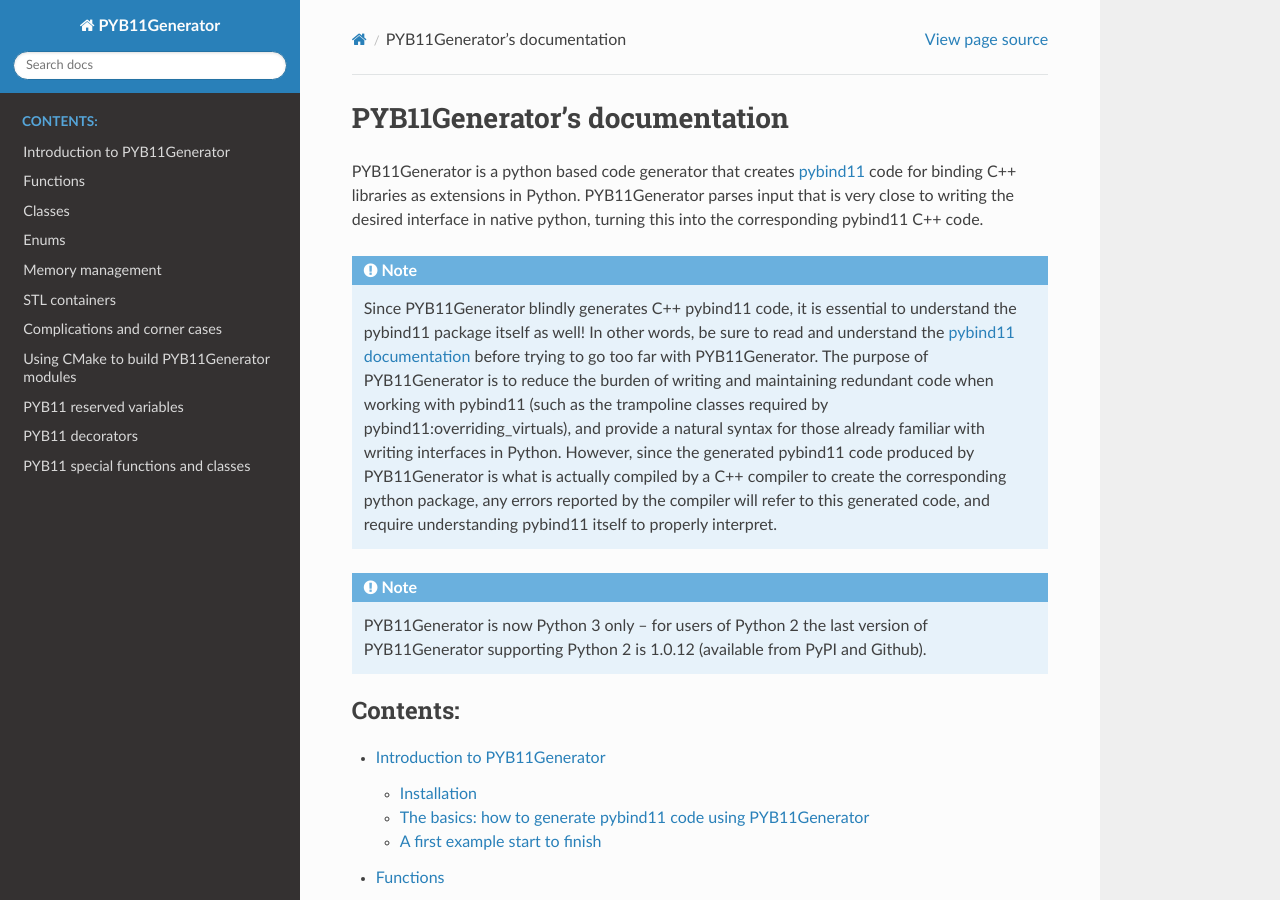
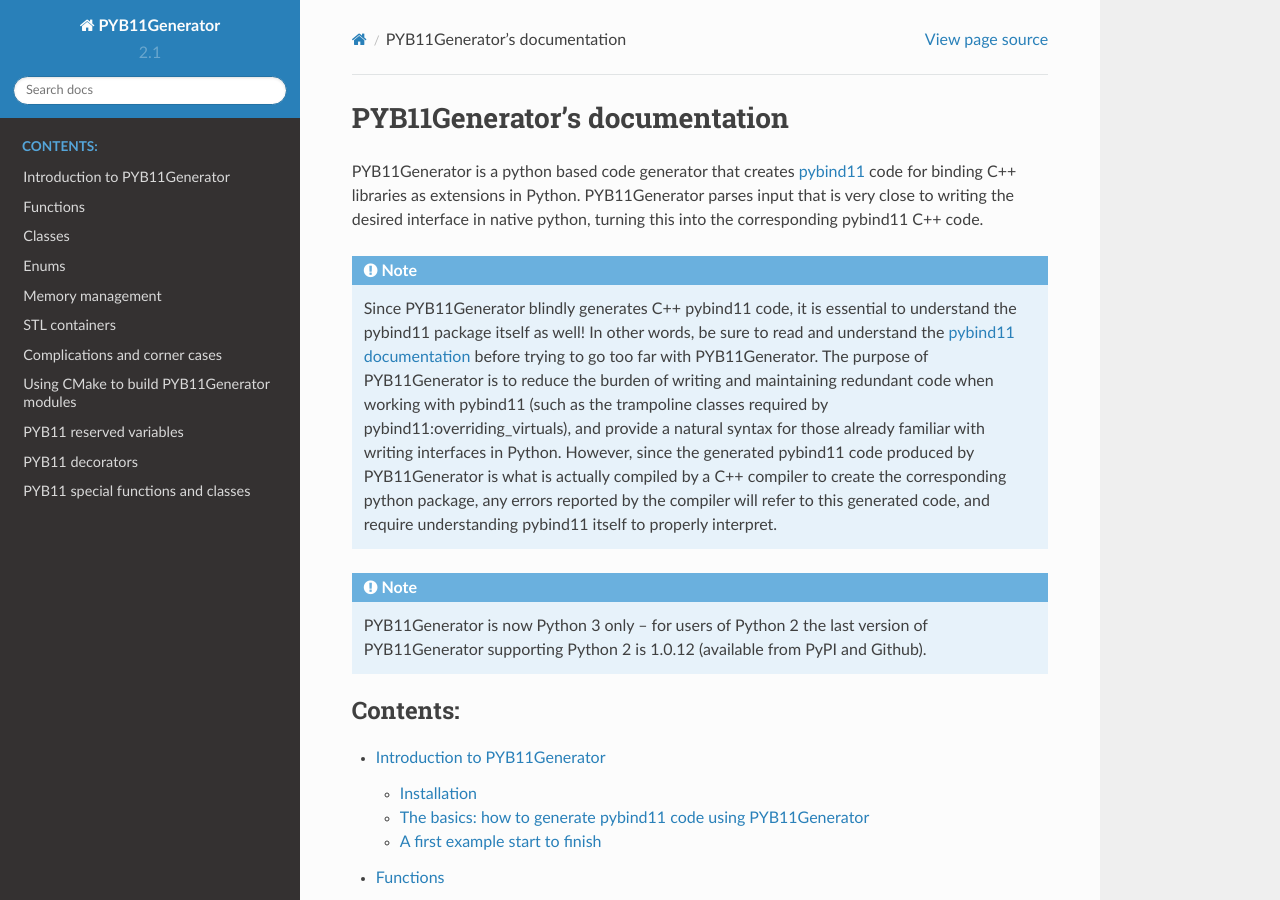
Before and after one commit to LLNL/PYB11Generator, a Sphinx documentation site: the page built from docs/index.rst, in a window 1280 px wide and 900 px high. Built offline with Sphinx 7.4.7 and the Read the Docs theme 2.0.0, drawn with Linux system fonts in a browser that asks for light colours.

```diff
--- a/docs/conf.py
+++ b/docs/conf.py
@@ -16,6 +16,8 @@
 # import sys
 # sys.path.insert(0, os.path.abspath('.'))
 
+import sphinx_rtd_theme
+
 
 # -- Project information -----------------------------------------------------
 
@@ -24,9 +26,9 @@ copyright = u'2018, LLNS'
 author = u'J. Michael Owen'
 
 # The short X.Y version
-version = u''
+version = u'2.1'
 # The full version, including alpha/beta/rc tags
-release = u'2.0'
+release = u'2.1.0'
 
 
 # -- General configuration ---------------------------------------------------
@@ -88,7 +90,7 @@ html_theme = 'sphinx_rtd_theme'
 # Add any paths that contain custom static files (such as style sheets) here,
 # relative to this directory. They are copied after the builtin static files,
 # so a file named "default.css" will overwrite the builtin "default.css".
-# html_static_path = ['_static']
+html_static_path = ['']  # ['_static']
 
 # Custom sidebar templates, must be a dictionary that maps document names
 # to template names.
@@ -153,7 +155,7 @@ man_pages = [
 #  dir menu entry, description, category)
 texinfo_documents = [
     (master_doc, 'PYB11Generator', u'PYB11Generator Documentation',
-     author, 'PYB11Generator', 'One line description of project.',
+     author, 'J. Michael Owen', 'One line description of project.',
      'Miscellaneous'),
 ]
 
--- /dev/null
+++ b/docs/requirements.txt
@@ -0,0 +1 @@
+sphinx-rtd-theme
```
Also changed, not shown: .readthedocs.yml (added).
